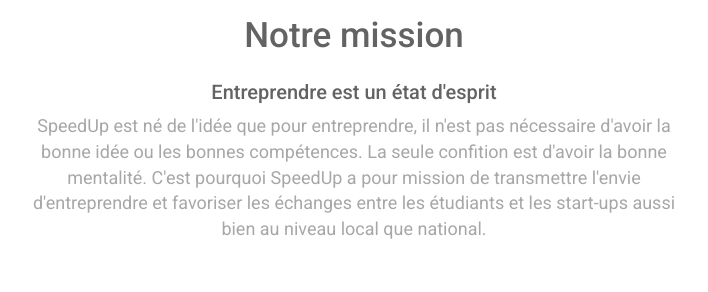
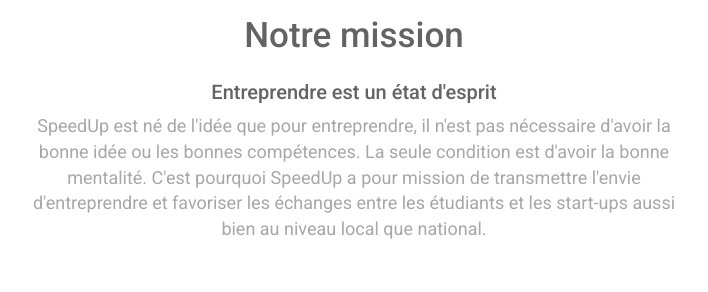
Before and after one commit to echecj/Speedup-github-pages, a plain HTML site: page index.html in a window 1280 px wide. Shown: the part 1294-1586 px from the top of the page, 286-994 px from the left. Drawn offline with nearby package versions, Linux system fonts and the light colour scheme.

Commit message:
orthographe

```diff
--- a/index.html
+++ b/index.html
@@ -142,7 +142,7 @@
 							  	<div class="text-center">
 								    <h3>Notre mission</h3>
 								    <h4>Entreprendre est un état d'esprit</h4>
-								    <p class="paragraphe">SpeedUp est né de l'idée que pour entreprendre, il n'est pas nécessaire d'avoir la bonne idée ou les bonnes compétences. La seule confition est d'avoir la bonne mentalité. C'est pourquoi SpeedUp a pour mission de transmettre l'envie d'entreprendre et favoriser les échanges entre les étudiants et les start-ups aussi bien au niveau local que national.</p>
+								    <p class="paragraphe">SpeedUp est né de l'idée que pour entreprendre, il n'est pas nécessaire d'avoir la bonne idée ou les bonnes compétences. La seule condition est d'avoir la bonne mentalité. C'est pourquoi SpeedUp a pour mission de transmettre l'envie d'entreprendre et favoriser les échanges entre les étudiants et les start-ups aussi bien au niveau local que national.</p>
 							  	</div>
 
 
```
Also changed, not shown: wood-nature-forest-trees.jpeg (deleted).
